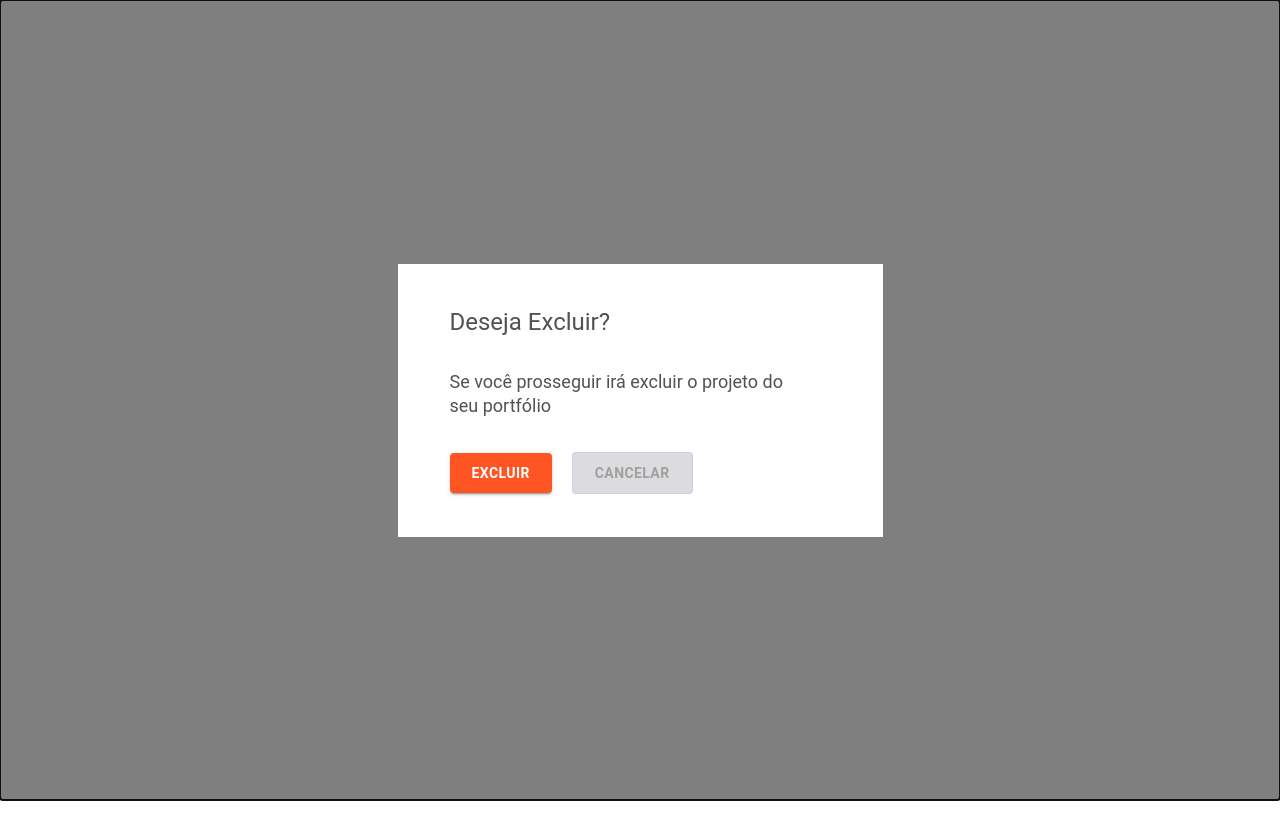
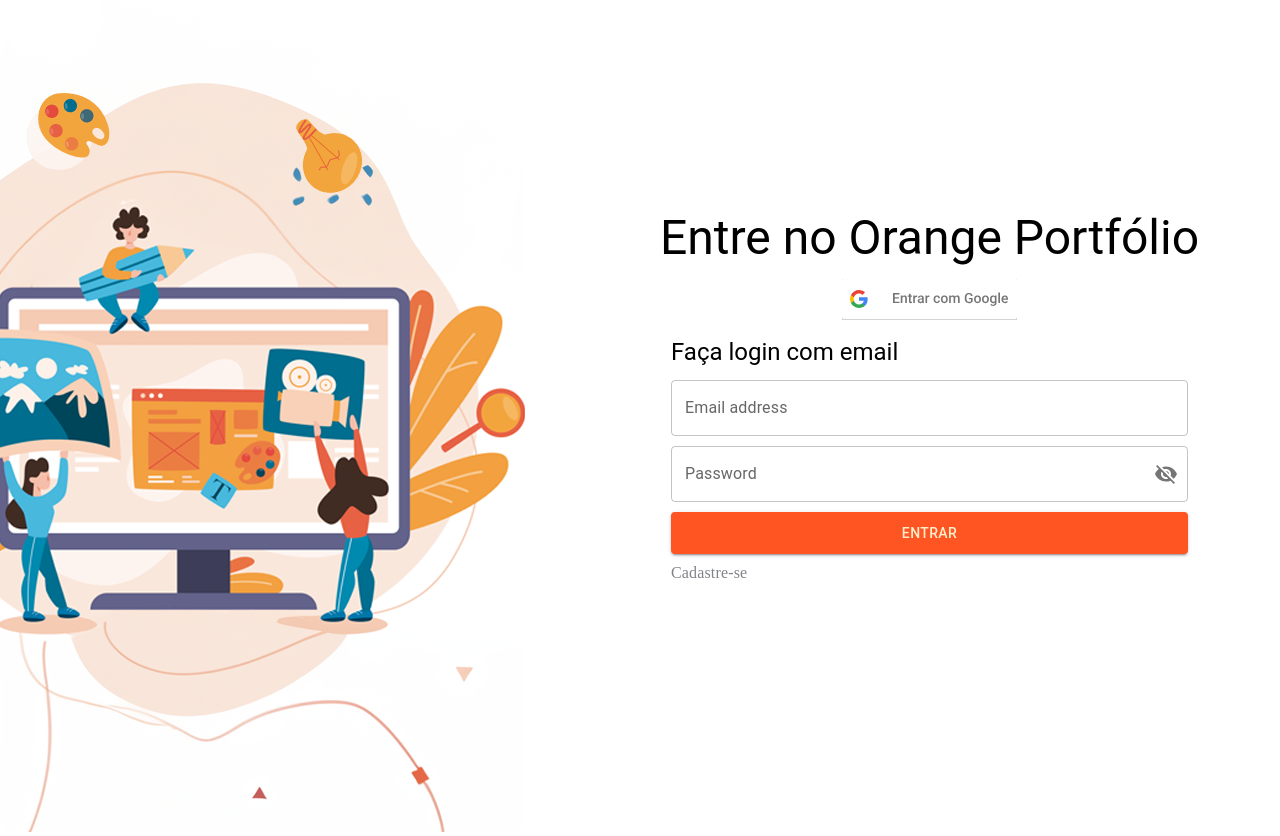
Before and after one commit to gabrielisantos-dev/Hackathon-Orange-Juice, a React (Vite) app in the folder frontend-orange/: page / in a window 1280 px wide. Before the commit the page ends 800 px from the top, so only its background shows below. Built offline with nearby package versions, Linux system fonts and the light colour scheme.

Commit message:
feat: adição de validações de email e senha do login

```diff
--- a/frontend-orange/src/App.jsx
+++ b/frontend-orange/src/App.jsx
@@ -8,10 +8,10 @@
 // import BotaoEntrarComGoogle from "./components/tela-login/BotaoEntrarComGoogle"
 // import LogoGoogle from "./components/tela-login/BotaoGoogleLogin"
 // import BotaoGoogleLogin from "./components/tela-login/BotaoGoogleLogin"
-// import TelaLogin from "./pages/TelaLogin"
+import TelaLogin from "./pages/TelaLogin"
 // import MainHeader from "./components/main-header/Header"
 // import CardPerfil from "./components/meu-portfolio/cardPerfil"
-import FormBuscarTags from "./components/meu-portfolio/FormBuscarTags"
+// import FormBuscarTags from "./components/meu-portfolio/FormBuscarTags"
 // import ListaProjetos from './components/meu-portfolio/ListaProjetos';
 // import MeuPortfolio from "./pages/MeuPortfolio";
 // import Descobrir from "./pages/Descobrir";
@@ -20,7 +20,7 @@
 // import RegistrationPage from './pages/registration-page.jsx'
 // import AddProjectModal from "./components/modals/AddProjectModal";
 // import ProjectDeletedModal from "./components/modals/ProjectDeletedModal";
-import DeleteModal from "./components/modals/DeleteModal";
+// import DeleteModal from "./components/modals/DeleteModal";
 
 
 
@@ -41,7 +41,7 @@
       {/* <CardPerfil/> */}
       {/* <FormBuscarTags/> */}
       {/* <ListaProjetos/> */}
-      {/* <TelaLogin /> */}
+      <TelaLogin />
       {/* <Descobrir/> */}
       {/* <MeuPortfolio/> */}
       {/* <RegistrationPage/> */}
@@ -50,7 +50,7 @@
       {/* <ModalProjeto/>     */}
       {/* <DescobrirMobile/> */}
       {/* <ProjectDeletedModal/> */}
-      <DeleteModal/>
+      {/* <DeleteModal/> */}
     </>
 
   )
--- a/frontend-orange/src/components/tela-login/FormularioLogin.jsx
+++ b/frontend-orange/src/components/tela-login/FormularioLogin.jsx
@@ -1,80 +1,83 @@
-import {useForm} from 'react-hook-form';
+import { useForm } from 'react-hook-form';
 import { useState } from 'react';
-import {Box, TextField, Typography, Button, Link,
-        InputAdornment, IconButton} from '@mui/material';
+import {
+  Box,
+  TextField,
+  Typography,
+  Button,
+  Link,
+  InputAdornment,
+  IconButton,
+} from '@mui/material';
 import { Visibility, VisibilityOff } from '@mui/icons-material';
-import {validarEmail} from '../../utils/validate'
 
+export default function FormularioLogin(props) {
+  const [showPassword, setShowPassword] = useState(false);
+  const emailAdress = 'email';
+  const password = 'password';
 
-
-export default function FormularioLogin(props){
-
-
-  const [showPassword, setShowPassword] = useState(false);
-  const emailAdress = 'Email'
-  const password = 'Password'
-
-  const {register, handleSubmit, formState: {errors}} = useForm()
+  const {
+    register,
+    handleSubmit,
+    formState: { errors },
+  } = useForm();
 
   const onSubmit = async (data) => {
+    console.log(data);
+  };
 
-
-    console.log(data)
-}
   const handleTogglePassword = () => {
     setShowPassword((prevShowPassword) => !prevShowPassword);
   };
 
-  return(
-    <Box sx={{width: props.boxWidth, height: '271px'}}>
-      <Box sx={{width: props.widthTitle, height: props.heightTitle}}>
-        <Typography variant={props.titulo}>Faça login com email</Typography>
+  return (
+    <Box sx={{ width: props.boxWidth, height: '271px' }}>
+      <Box sx={{ width: props.widthTitle, height: props.heightTitle }}>
+        <Typography variant={props.titulo}>
+          Faça login com email
+        </Typography>
       </Box>
       <Box
-        component='form'
+        component="form"
         sx={{
-
           width: props.formWidth,
           height: props.formHeight,
           marginTop: '20px',
           display: 'flex',
           flexDirection: 'column',
-          gap: '10px'
+          gap: '10px',
         }}
         onSubmit={handleSubmit(onSubmit)}
       >
-
         <TextField
-          variant='outlined'
+          variant="outlined"
           fullWidth
-          label="Email adress"
-          error={!!errors?.Email}
-          helperText={errors?.Email ? errors.Email.message : null}
+          label="Email address"
+          error={!!errors?.email}
+          helperText={errors?.email ? errors.email.message : null}
           {...register(emailAdress, {
             required: 'Campo Obrigatório',
-
-            pattern:{
-              value:validarEmail,
-              message: 'Email inválido'
-            }
+            pattern: {
+              value: /^(?!.*\s).{1,20}@.{1,15}$/,
+              message: 'Email inválido',
+            },
           })}
         />
         <TextField
           type={showPassword ? 'text' : 'password'}
-          variant='outlined'
+          variant="outlined"
           fullWidth
           label="Password"
-          error={!!errors?.Password}
-          helperText={errors?.Password ? errors.Password.message : null}
+          error={!!errors?.password}
+          helperText={errors?.password ? errors.password.message : null}
           {...register(password, {
             required: 'Campo Obrigatório',
-            minLength: 6,
-            pattern:{
-              value:'',
-              message: 'Password inválido'
+            pattern: {
+              value: /^(?=.*[a-z])(?=.*[A-Z])(?=.*\d).{6,20}$/,
+              message:
+                'Senha incorreta',
             }
           })}
-
           InputProps={{
             endAdornment: (
               <InputAdornment position="end">
@@ -86,31 +89,32 @@
           }}
         />
         <Button
-          variant='contained'
-          color='secondary'
+          variant="contained"
+          color="secondary"
           sx={{
-            width:props.buttonWidth,
-            height:props.buttonHeight,
-            padding:props.paddingButton
+            width: props.buttonWidth,
+            height: props.buttonHeight,
+            padding: props.paddingButton,
           }}
-            type='submit'
+          type="submit"
         >
           Entrar
         </Button>
         <Box>
           <Link
-            color='neutral.main'
-            marginTop='18px'
-            fontWeight='400'
-            fontSize='16px'
-            lineHeight='16px'
-            letterSpacing='0.15px'
-            underline='none'
-            href='#'
-            > Cadastre-se</Link>
+            color="neutral.main"
+            marginTop="18px"
+            fontWeight="400"
+            fontSize="16px"
+            lineHeight="16px"
+            letterSpacing="0.15px"
+            underline="none"
+            href="#"
+          >
+            Cadastre-se
+          </Link>
         </Box>
       </Box>
     </Box>
-
-  )
+  );
 }
--- a/frontend-orange/src/utils/validate.js
+++ /dev/null
@@ -1,3 +0,0 @@
-
-
-export const validarEmail = new RegExp(/\S+@\S+.\S+/);
```
Lines whose indentation alone changed are shown as unchanged.
